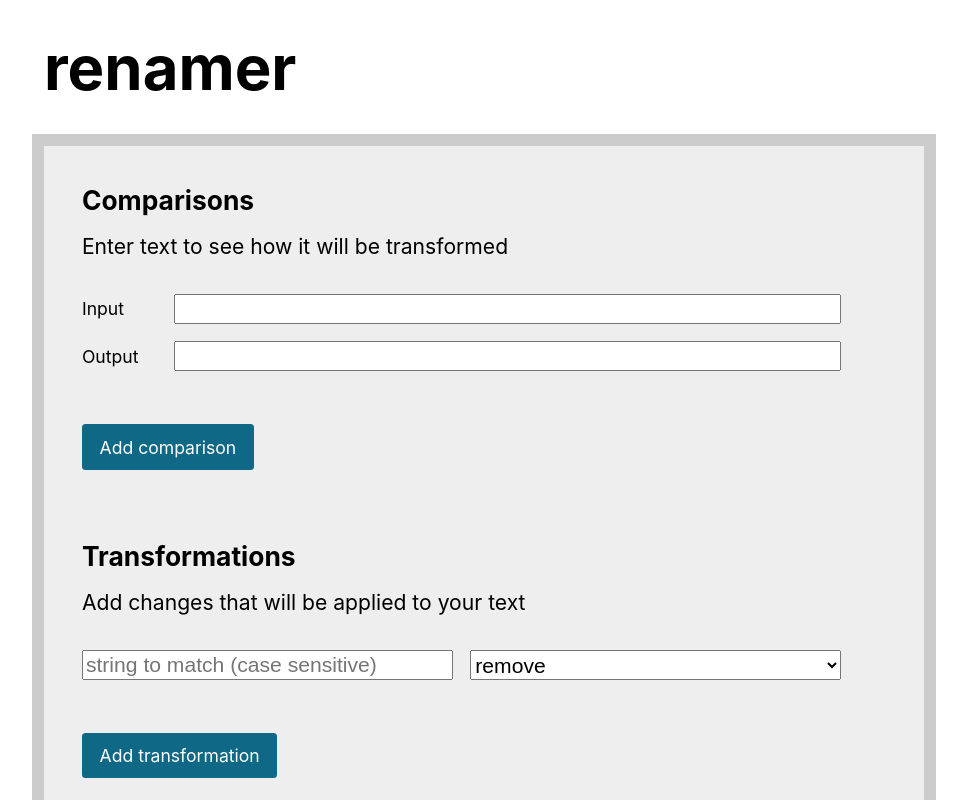
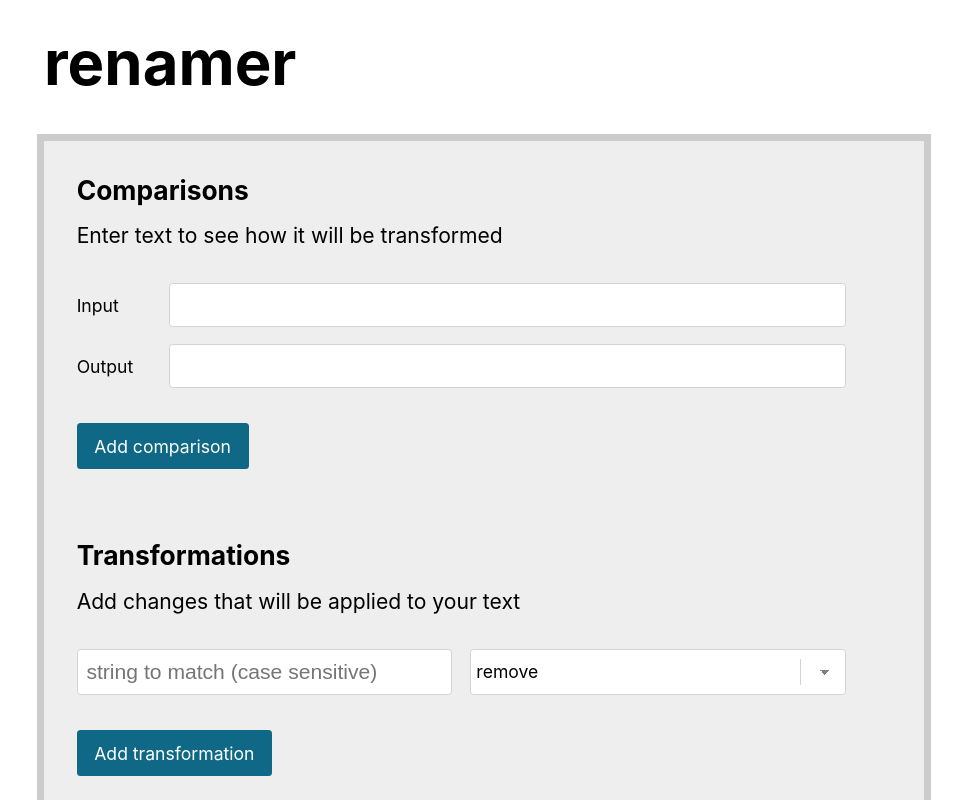
Before and after one commit to batzlerg/renamer, a React (Create React App) app: page / in a window 1280 px wide. Shown: the top 800 px of the page, without its empty margins (156-1123 px from the left). Built offline with nearby package versions, Linux system fonts and the light colour scheme.

Commit message:
update input and select styles to better override browser defaults, move some variables into index.css for global use

```diff
--- a/src/index.css
+++ b/src/index.css
@@ -1,3 +1,13 @@
+:root {
+  --hue: 195;
+  --saturation: 80%;
+  --lightness: 29%;
+  --color: hsl(var(--hue), var(--saturation), var(--lightness));
+  --color-dark: hsl(var(--hue), var(--saturation), var(--lightness));
+
+  --border-radius: .2rem;
+}
+
 body {
   margin: 0;
   font-family: -apple-system, BlinkMacSystemFont, "Segoe UI", "Roboto", "Oxygen",
@@ -12,19 +22,82 @@ code {
     monospace;
 }
 
-input {
-  width: 100%;
-  font-size: 1.2rem;
-  box-sizing: border-box;
-}
-
-select {
-  font-size: 1.2rem;
-  box-sizing: border-box;
-}
-
 hr {
   margin: 2rem 2rem 2rem 0;
   border-width: 0;
   border-top: 2px solid rgba(0,0,0,.07);
 }
+
+/**********************/
+/* form input styling */
+/**********************/
+
+input {
+  width: 100%;
+  padding: 0.5rem;
+}
+input:focus {
+  border: 1px solid var(--color);
+}
+
+input, select {
+  box-sizing: border-box;
+  border: 1px solid lightgray;
+  border-radius: var(--border-radius);
+  font-size: 1.2rem;
+}
+
+/* select design inspired by https://codepen.io/vkjgr/pen/VYMeXp */
+select {
+  background-color: white;
+  background-image:
+    linear-gradient(45deg, transparent 50%, gray 50%),
+    linear-gradient(135deg, gray 50%, transparent 50%),
+    linear-gradient(to right, lightgrey, lightgrey);
+  background-position:
+    calc(100% - 20px) calc(1em + 2px),
+    calc(100% - 15px) calc(1em + 2px),
+    calc(100% - 2.5rem) 0.5rem;
+  background-size:
+    5px 5px,
+    5px 5px,
+    1px 1.5rem;
+  background-repeat: no-repeat;
+  border: 1px solid lightgrey;
+  border-radius: var(--border-radius);
+  display: inline-block;
+  font: inherit;
+  line-height: 1.5rem;
+  padding: 0.5rem 3.5rem 0.5rem 0.3rem;
+
+  /* reset */
+  margin: 0;
+  -webkit-box-sizing: border-box;
+  -moz-box-sizing: border-box;
+  box-sizing: border-box;
+  -webkit-appearance: none;
+  -moz-appearance: none;
+}
+
+select:focus {
+  background-image:
+    linear-gradient(45deg, var(--color) 50%, transparent 50%),
+    linear-gradient(135deg, transparent 50%, var(--color) 50%),
+    linear-gradient(to right, lightgrey, lightgrey);
+  background-position:
+    calc(100% - 15px) 1em,
+    calc(100% - 20px) 1em,
+    calc(100% - 2.5rem) 0.5rem;
+  background-size:
+    5px 5px,
+    5px 5px,
+    1px 1.5rem;
+  background-repeat: no-repeat;
+  border-color: var(--color);
+  outline: 0;
+}
+
+select:-moz-focusring {
+  color: transparent;
+  text-shadow: 0 0 0 #000;
+}
--- a/src/styles/AddRemoveButton.css
+++ b/src/styles/AddRemoveButton.css
@@ -15,14 +15,12 @@
 }
 
 .text {
-  --hue: 195;
-  --saturation: 80%;
-  --lightness: 29%;
   font-size: 1rem;
+  /* variables are defined in index.css */
   background-color: hsl(var(--hue), var(--saturation), var(--lightness));
   color: white;
   padding: .7rem 1rem;
-  border-radius: .2rem;
+  border-radius: var(--border-radius);
 }
 .text:hover {
   --lightness: 26%;
--- a/src/styles/App.css
+++ b/src/styles/App.css
@@ -1,5 +1,5 @@
 :root {
-  --offset: .7rem;
+  --offset: .4rem;
 }
 
 h1 {
@@ -16,6 +16,7 @@ h2 {
   margin-top: 2rem;
   padding: calc(var(--offset) + 2vw);
   background-color: #eee;
+  box-sizing: border-box;
   outline: #ccc solid var(--offset);
 }
 
--- a/src/styles/RowContainer.css
+++ b/src/styles/RowContainer.css
@@ -14,7 +14,6 @@
 }
 
 .rowContainerButtons {
-  margin-top: 1rem;
   display: inline-flex;
 }
 
```
